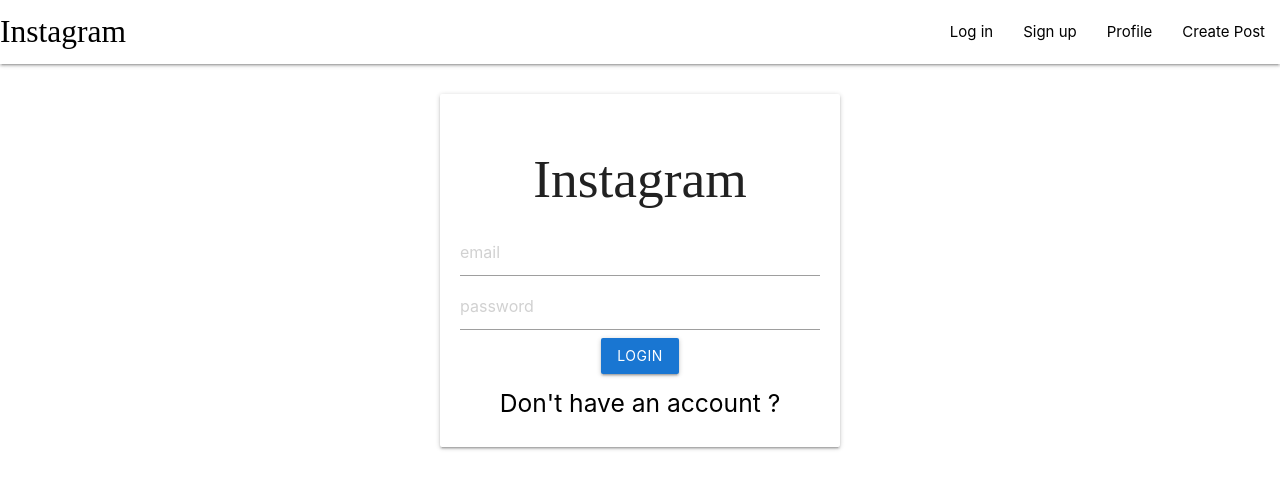
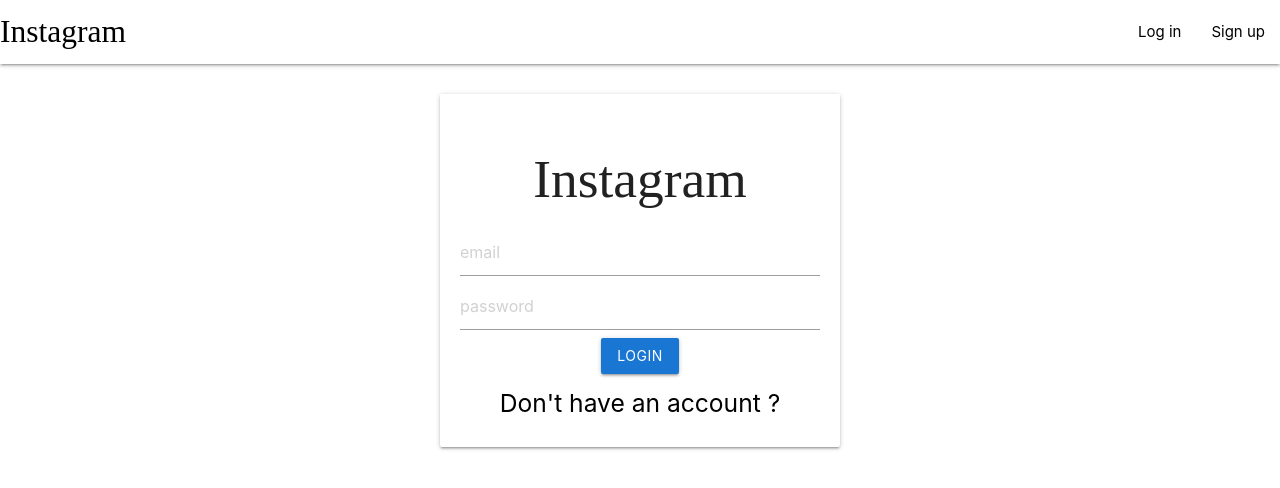
Before and after one commit to tirtharajjana/Instagram-clone-MERN-Stack, a React (Create React App) app in the folder client/: page /signin in a window 1280 px wide. Shown: the top 488 px of the page. Built offline with nearby package versions, Linux system fonts and the light colour scheme; a web font is replaced by a local one.

Commit message:
Changing Navigation links on Signin

```diff
--- a/client/src/components/Navbar.js
+++ b/client/src/components/Navbar.js
@@ -1,17 +1,31 @@
-import React from 'react'
+import React, { useContext } from 'react'
 import { Link } from 'react-router-dom'
+import { UserContext } from '../App'
 
 const Navbar = () => {
+    const { state, dispatch } = useContext(UserContext)
+    const renderList = () => {
+        if (state) {
+            return [
+                <li><Link to="/profile">Profile</Link></li>,
+                <li><Link to="/create">Create Post</Link></li>
+            ]
+        } else {
+            return [
+                <li><Link to="/signin">Log in</Link></li>,
+                <li><Link to="/signup">Sign up</Link></li>
+            ]
+        }
+    }
+
     return (
         <div >
             <nav>
                 <div className="nav-wrapper white" >
-                    <Link to="/" className="brand-logo left">Instagram</Link>
+                    <Link to={state ? '/' : '/signin'} className="brand-logo left">Instagram</Link>
                     <ul id="nav-mobile" className="right hide-on-med-and-down">
-                        <li><Link to="/signin">Log in</Link></li>
-                        <li><Link to="/signup">Sign up</Link></li>
-                        <li><Link to="/profile">Profile</Link></li>
-                        <li><Link to="/create">Create Post</Link></li>
+                        {renderList()}
+
                     </ul>
                 </div>
             </nav>
```
